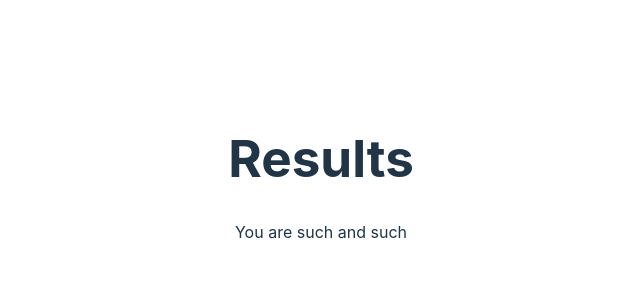
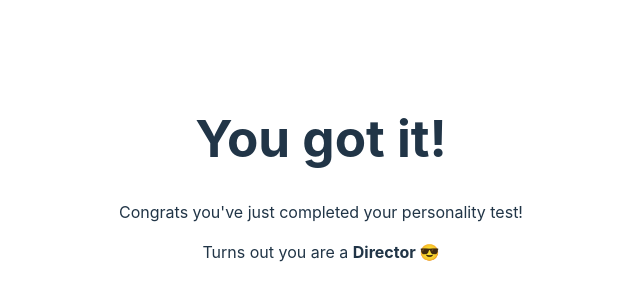
Before and after one commit to Valentino30/Personality_App_React_Node_Vite_Nest, a React (Vite) app in the folder client/: page /results in a window 1280 px wide. Shown: the part 254-554 px from the top of the page, without its empty margins (319-959 px from the left). Built offline with nearby package versions, Linux system fonts and the light colour scheme; no server answers.

Commit message:
feat: add random result to results page

```diff
--- a/client/src/pages/Landing/index.tsx
+++ b/client/src/pages/Landing/index.tsx
@@ -3,7 +3,7 @@ import { Link } from "react-router-dom";
 export default function Landing() {
   return (
     <div>
-      <h1>Eager to discover your personality traits?</h1>
+      <h1>Eager to discover your personality?</h1>
       <Link to="/questions">
         <button>Take Personality Test</button>
       </Link>
--- a/client/src/pages/Results/index.tsx
+++ b/client/src/pages/Results/index.tsx
@@ -1,8 +1,19 @@
 export default function Results() {
+  const personalities = [
+    "Director 😎",
+    "Thinker 🧠",
+    "Supporter 💪",
+    "Socializer 🥳",
+  ];
+  const personality = personalities[Math.floor(Math.random() * 4)];
+
   return (
     <div>
-      <h1>Results</h1>
-      <p>You are such and such</p>
+      <h1>You got it!</h1>
+      <p>Congrats you've just completed your personality test!</p>
+      <p>
+        Turns out you are a <strong>{personality}</strong>
+      </p>
     </div>
   );
 }
```
